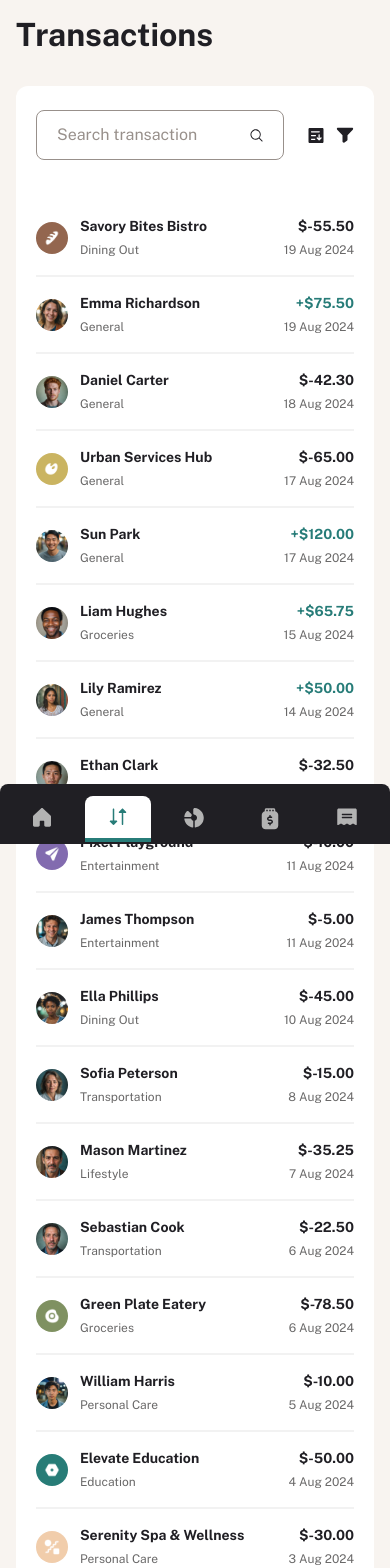
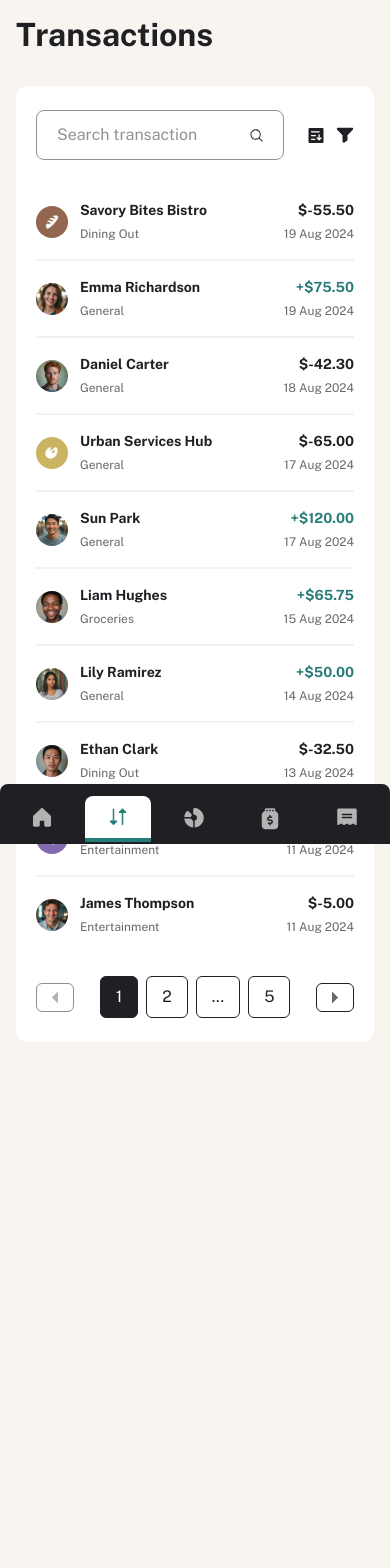
Before and after one commit to AjeaSmith/FEM-Personal-Finance, a Next.js app: page /transactions in a window 390 px wide. Shown: the top 1568 px of the page. After the commit the page ends 1106 px from the top, so only its background shows below. Built offline with nearby package versions, Linux system fonts and the light colour scheme.

Commit message:
transactions - add pagination

```diff
--- a/src/app/transactions/page.js
+++ b/src/app/transactions/page.js
@@ -1,10 +1,10 @@
-import SearchTransaction from "@/components/ui/transaction/SearchTransaction";
+import TransactionList from "@/components/ui/transaction/TransactionList";
 export default async function page() {
 	// TODO: Add pagination
 	return (
 		<section>
 			<h1 className="text-h1 mb-8">Transactions</h1>
-			<SearchTransaction />
+			<TransactionList />
 		</section>
 	);
 }
--- /dev/null
+++ b/src/components/ui/transaction/PaginationControls.js
@@ -0,0 +1,129 @@
+"use client";
+import { useMemo } from "react";
+
+function PaginationControls({
+	totalItems,
+	itemsPerPage,
+	currentPage,
+	onPageChange,
+}) {
+	const totalPages = Math.ceil(totalItems / itemsPerPage);
+
+	//Determine which page numbers to show
+	const paginationRange = useMemo(() => {
+		const delta = 1; // Controls the number of pages shown around the current page
+		const range = [];
+
+		// Add first page
+		range.push(1);
+
+		// Add dots if needed
+		if (currentPage - delta > 2) {
+			range.push("...");
+		}
+
+		// Add pages around the current page
+		for (
+			let i = Math.max(2, currentPage - delta);
+			i <= Math.min(totalPages - 1, currentPage + delta);
+			i++
+		) {
+			range.push(i);
+		}
+
+		// Add dots if needed
+		if (currentPage + delta < totalPages - 1) {
+			range.push("...");
+		}
+
+		// Add last page
+		if (totalPages > 1) {
+			range.push(totalPages);
+		}
+
+		return range;
+	}, [currentPage, totalPages]);
+
+	return (
+		<div className="flex justify-between items-center mt-4">
+			<button
+				className="flex items-center gap-x-2 px-[15px] py-2 border border-grey-900 bg-white text-grey-900 rounded-md disabled:opacity-50"
+				onClick={() => onPageChange(currentPage - 1)}
+				disabled={currentPage === 1}
+			>
+				<svg
+					fill="none"
+					height="11"
+					viewBox="0 0 6 11"
+					width="6"
+					xmlns="http://www.w3.org/2000/svg"
+				>
+					<path
+						d="m5.14656 10.8535-5.000005-4.99997c-.046488-.04643-.0833676-.10158-.1085298-.16228-.0251623-.06069-.03811269-.12576-.0381127-.19147 0-.0657.0129504-.13077.0381126-.19147.0251623-.06069.0620419-.11584.1085299-.16228l4.999995-4.999997c.06993-.0700052.15906-.117689.2561-.13701419.09704-.01932521.19764-.0094229.28905.02845329.09141.0378763.16953.1020229.22447.1843199.05493.082297.08421.179044.08414.277991v10.000017c.00007.0989-.02921.1957-.08414.278-.05494.0823-.13306.1464-.22447.1843s-.19201.0478-.28905.0284c-.09704-.0193-.18617-.067-.25609-.137z"
+						fill="#696868"
+					/>
+				</svg>
+				<span className="hidden md:block">Prev</span>
+			</button>
+
+			{/* Full Pagination for Tablet and Desktop */}
+			<div className="hidden md:flex gap-2">
+				{Array.from({ length: totalPages }, (_, index) => index + 1).map(
+					(page) => (
+						<button
+							key={page}
+							onClick={() => onPageChange(page)}
+							className={`px-[15px] py-2 rounded-md border border-grey-900 ${
+								page === currentPage
+									? "bg-grey-900 text-white" // Active page style
+									: "text-grey-900 bg-white"
+							}`}
+						>
+							{page}
+						</button>
+					)
+				)}
+			</div>
+
+			{/* Pagination for Mobile */}
+			<div className="flex md:hidden gap-2">
+				{paginationRange.map((page, index) => (
+					<button
+						key={index}
+						onClick={() => typeof page === "number" && onPageChange(page)}
+						disabled={page === "..."}
+						className={`px-[15px] py-2 rounded-md border border-grey-900 ${
+							page === currentPage
+								? "bg-grey-900 text-white" // Active page style
+								: "text-grey-900 bg-white"
+						} ${page === "..." ? "cursor-default" : "hover:bg-gray-200"}`}
+					>
+						{page}
+					</button>
+				))}
+			</div>
+
+			<button
+				className="flex items-center gap-x-2 px-[15px] py-2 border border-grey-900 bg-white text-grey-900 rounded-md disabled:opacity-50"
+				onClick={() => onPageChange(currentPage + 1)}
+				disabled={currentPage === totalPages}
+			>
+				<svg
+					fill="none"
+					height="11"
+					viewBox="0 0 6 11"
+					width="6"
+					xmlns="http://www.w3.org/2000/svg"
+				>
+					<path
+						d="m.853506.146465 5.000004 5.000005c.04648.04643.08336.10158.10853.16228.02516.06069.03811.12576.03811.19147 0 .0657-.01295.13077-.03811.19147-.02517.06069-.06205.11584-.10853.16228l-5.000004 5.00003c-.069927.07-.159054.1177-.256097.137-.097042.0193-.197637.0094-.289048-.0285-.091412-.0378-.16953-.102-.2244652-.1843-.0549354-.0823-.08421767-.179-.08413981-.278l-.00000043-9.999984c-.00007788-.098949.02920444-.195695.08413984-.277992.0549356-.082297.1330536-.1464431.2244646-.1843193.091412-.03787611.192007-.04777907.289049-.02845381.097042.01932521.186169.06700801.256097.13701411z"
+						fill="#696868"
+					/>
+				</svg>
+				<span className="hidden md:block">Next</span>
+			</button>
+		</div>
+	);
+}
+
+export default PaginationControls;
--- a/src/components/ui/transaction/SearchTransaction.js
+++ b/src/components/ui/transaction/TransactionList.js
@@ -10,8 +10,9 @@ import {
 } from "@/components/Icons";
 import { categories, sort } from "@/lib/constant";
 import Dropdown from "@/components/Dropdown";
+import PaginationControls from "./PaginationControls";
 
-export default function SearchTransaction() {
+export default function TransactionList() {
 	const [text, setText] = useState("");
 
 	const [isOpenCategory, setIsOpenCategory] = useState(false);
@@ -20,6 +21,11 @@ export default function SearchTransaction() {
 	const [selectedCategory, setSelectedCategory] = useState("All Transactions");
 	const [selectedSort, setSelectedSort] = useState("Latest");
 
+	// Calculate pagination
+	const [currentPage, setCurrentPage] = useState(1);
+	const itemsPerPage = 10;
+
+	// Filter and sort options for transactions
 	const filteredAndSortedData = useMemo(() => {
 		return data.transactions
 			.filter((val) => {
@@ -54,8 +60,17 @@ export default function SearchTransaction() {
 			});
 	}, [data.transactions, text, selectedCategory, selectedSort]);
 
+	// Get data for the current page
+	const paginatedData = useMemo(() => {
+		const startIndex = (currentPage - 1) * itemsPerPage;
+		return filteredAndSortedData.slice(startIndex, startIndex + itemsPerPage);
+	}, [currentPage, filteredAndSortedData]);
+
+	const handlePageChange = (page) => {
+		setCurrentPage(page);
+	};
 	return (
-		<section className="bg-white px-5 py-6 rounded-xl mb-16">
+		<section className="bg-white px-5 py-6 rounded-xl mb-12">
 			<div className="flex items-center justify-between gap-x-6 md:mb-5">
 				<div className="flex flex-1 justify-between items-center border border-beige-500 px-5 py-3 rounded-lg md:flex-none md:w-[32%]">
 					<input
@@ -68,7 +83,7 @@ export default function SearchTransaction() {
 					<SearchIcon />
 				</div>
 				<div className="flex items-center justify-end gap-x-6">
-					<div className="flex items-center gap-x-3 md:gap-x-5">
+					<div className="flex items-center gap-x-3 md:gap-x-4">
 						<Dropdown
 							title="Sort by"
 							data={sort}
@@ -99,8 +114,15 @@ export default function SearchTransaction() {
 				</div>
 			</div>
 
-			<TransactionsMobile data={filteredAndSortedData} />
-			<TransactionsDesk data={filteredAndSortedData} />
+			<TransactionsMobile data={paginatedData} />
+			<TransactionsDesk data={paginatedData} />
+
+			<PaginationControls
+				totalItems={filteredAndSortedData.length}
+				itemsPerPage={itemsPerPage}
+				currentPage={currentPage}
+				onPageChange={handlePageChange}
+			/>
 		</section>
 	);
 }
--- a/src/components/ui/transaction/TransactionsMobile.js
+++ b/src/components/ui/transaction/TransactionsMobile.js
@@ -3,7 +3,7 @@ import { formatMoney } from "@/utils/formatMoney";
 import Image from "next/image";
 export default function TransactionsMobile({ data }) {
 	return (
-		<div className="bg-white py-6 rounded-xl mt-4 md:hidden">
+		<div className="bg-white py-6 rounded-xl md:hidden">
 			<ul>
 				{data.map((trans, i) => {
 					const sign = Math.sign(trans.amount);
```
